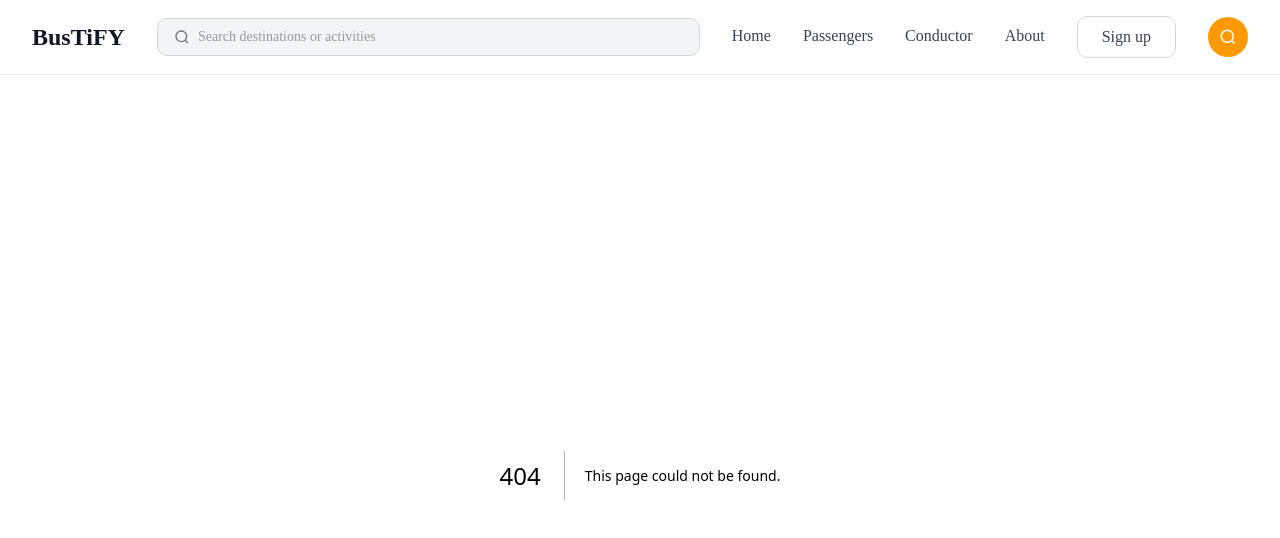
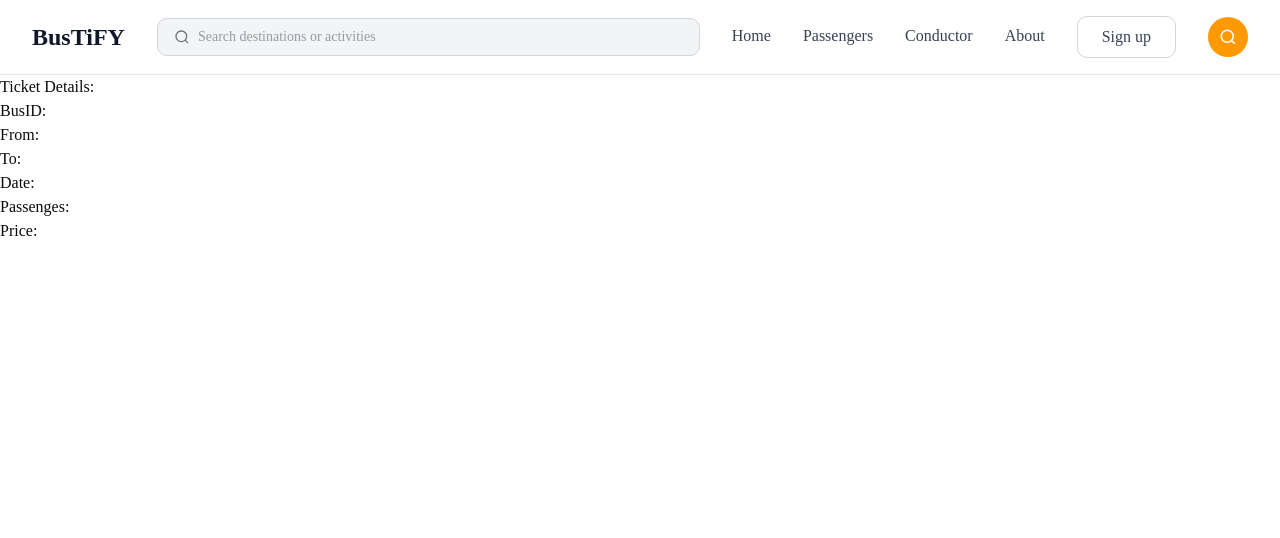
Before and after one commit to Swastik-Dutta2004/Project, a Next.js app: page /passengers/myticket in a window 1280 px wide. Before the commit this address had no page. Shown: the top 538 px of the page. Built offline with nearby package versions, Linux system fonts and the light colour scheme.

Commit message:
Fetch: Fetch data and arranged them has done without designing it.

```diff
--- /dev/null
+++ b/app/passengers/myticket/page.tsx
@@ -0,0 +1,24 @@
+import { useSearchParams } from "next/navigation";
+
+export default function TicketPage() {
+  const Params = useSearchParams()
+
+  const busID = Params.get("busId")
+  const busTo = Params.get("busTo")
+  const busfrom = Params.get("busfrom")
+  const busDate = Params.get("busDate")
+  const busPassengers = Params.get("busPassengers")
+  const busTotalPrice = Params.get("busTotalPrice")
+
+  return (
+    <div>
+      <h1>Ticket Details: </h1>
+      <p>BusID:{busID}</p>
+      <p>From:{busfrom}</p>
+      <p>To:{busTo}</p>
+      <p>Date:{busDate}</p>
+      <p>Passenges:{busPassengers}</p>
+      <p>Price:{busTotalPrice}</p>
+    </div>
+  )
+}
```
